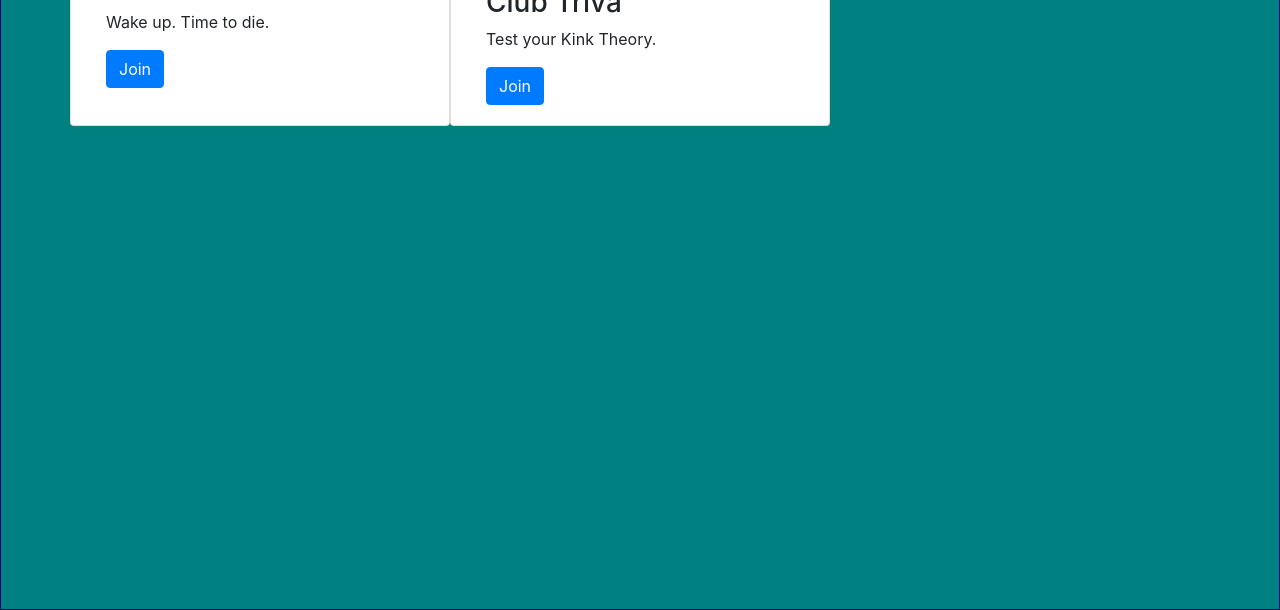
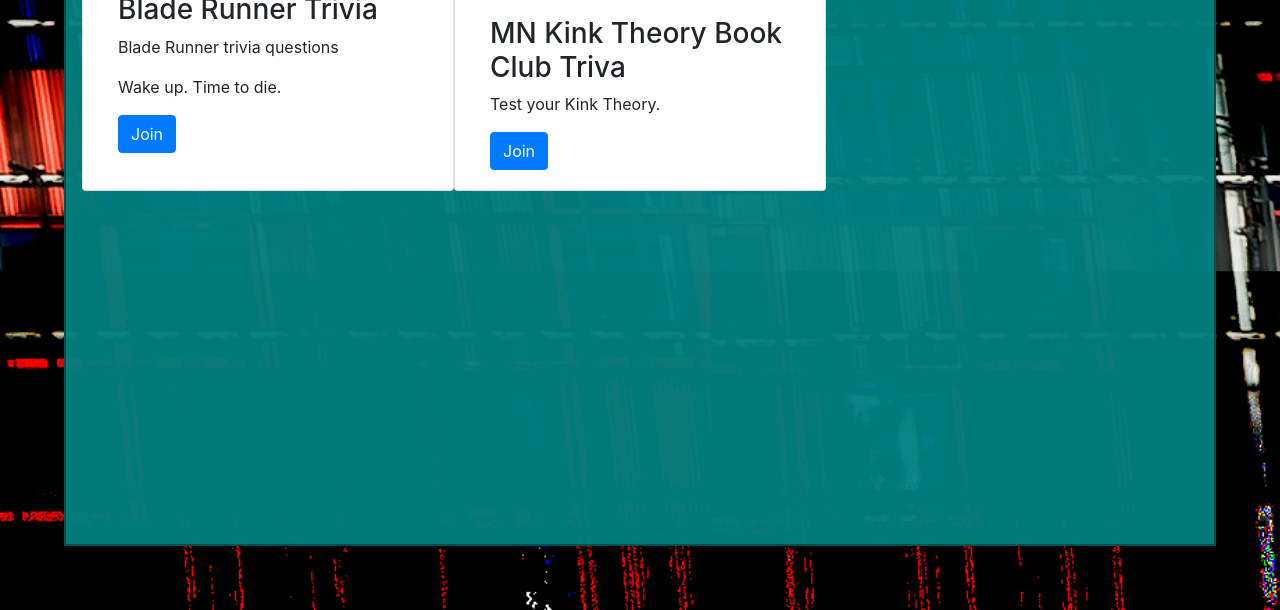
Before and after one commit to nklein/trivia-quiz, a website built with webpack: page client/dist/index.html in a window 1280 px wide. Shown: the part 190-800 px from the top of the page. Built offline with nearby package versions, Linux system fonts and the light colour scheme; files whose address does not match are found by name.

Commit message:
Added background image and styling

```diff
--- a/client/package.json
+++ b/client/package.json
@@ -34,6 +34,7 @@
   "dependencies": {
     "@types/popper.js": "^1.11.0",
     "bootstrap": "^4.4.1",
+    "file-loader": "^6.0.0",
     "jquery": "^3.5.0"
   }
 }
--- a/client/src/custom.css
+++ b/client/src/custom.css
@@ -5,3 +5,10 @@
 {
   height: 100%;
 }
+
+body
+{
+  background-image: url('images/tumbler-backdrop.jpg');
+  background-size: auto 100%;
+  background-repeat: repeat-x;
+}
--- a/client/src/pages/page.css
+++ b/client/src/pages/page.css
@@ -1,10 +1,17 @@
+#main
+{
+  padding: 5%;
+}
+
 section.page
 {
-  background-color: teal;
+  background-color: rgba(0,128,128,0.95);
 
-  border-color: navy;
+  border-color: rgba(0,64,64,0.75);
   border-style: solid;
-  border-width: 1pt;
+  border-width: 2pt;
+
+  overflow: scroll;
 
   padding: 1em;
 }
--- a/client/webpack.config.js
+++ b/client/webpack.config.js
@@ -17,6 +17,12 @@
           'css-loader',
         ],
       },
+      {
+        test: /\.(jpg|png|gif)$/,
+        use: [
+          'file-loader',
+        ],
+      },
     ],
   },
   resolve: {
```
Also changed, not shown: client/src/images/tumbler-backdrop.jpg (added), 2 other files.
